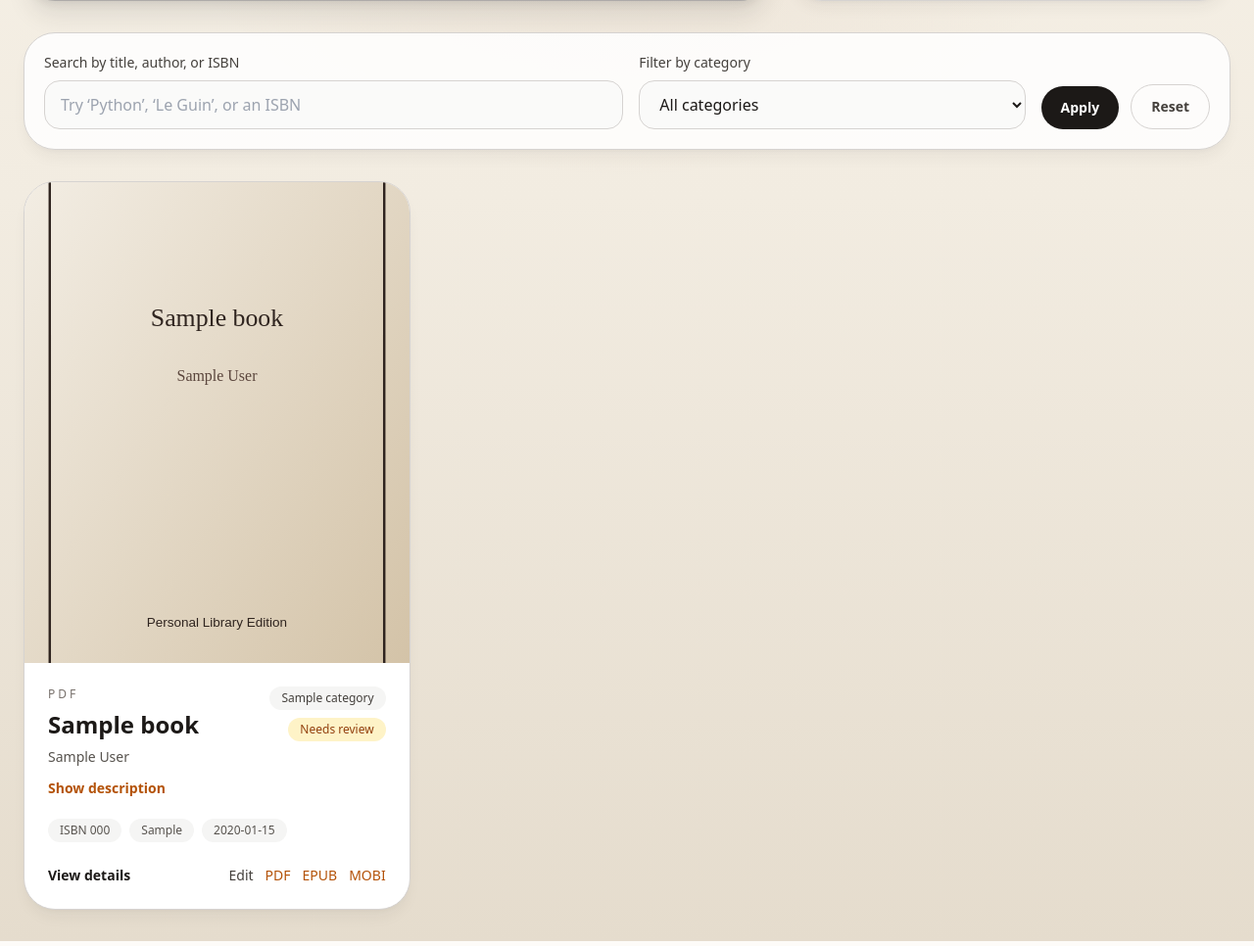
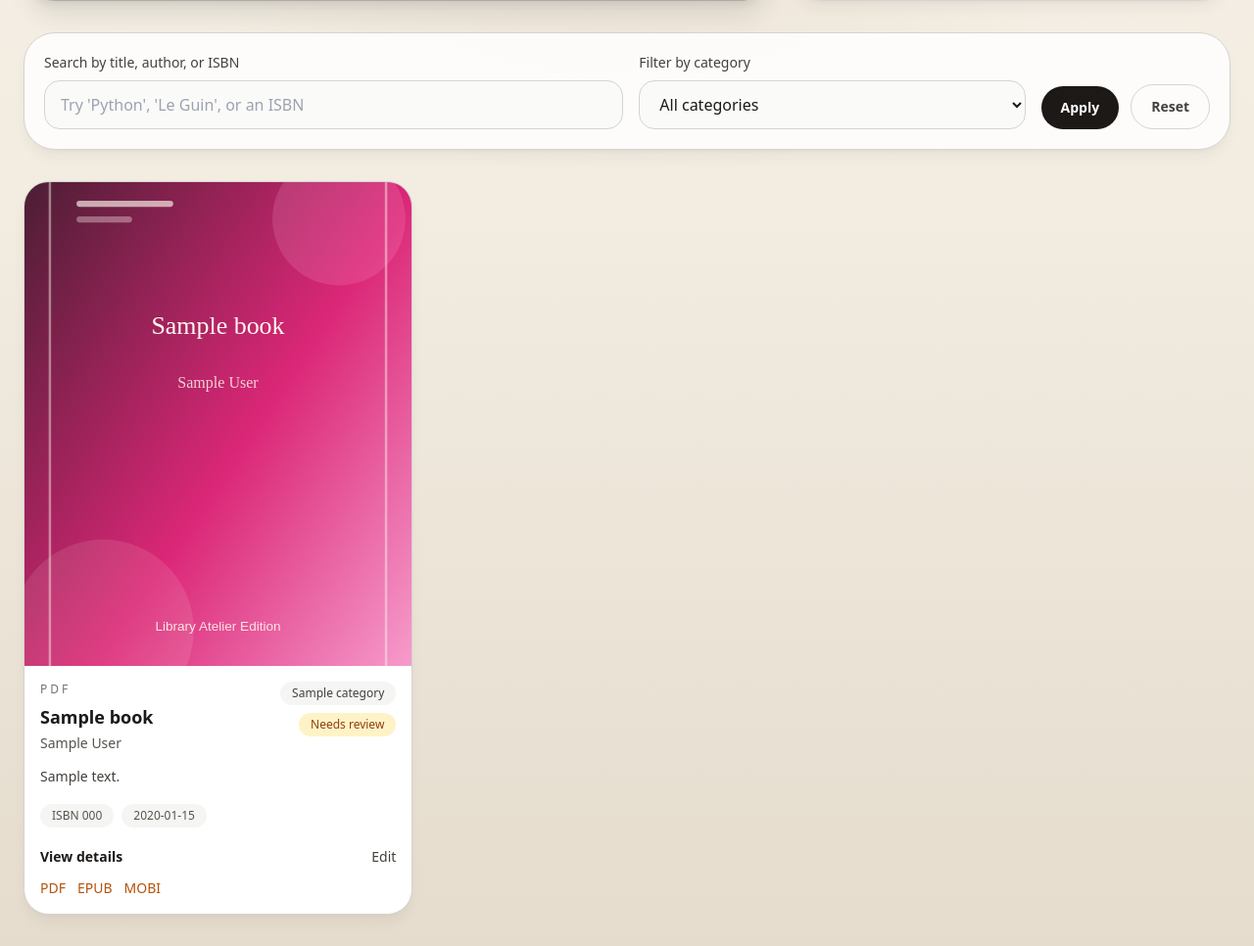
Before and after one commit to colinleroux/bookidea, a Flask app: page / in a window 1280 px wide. Shown: the part 421-1387 px from the top of the page at 98% size. Run offline with Flask 3, Linux system fonts and the light colour scheme; tables that the repository leaves empty hold one stand-in row (values such as "Sample post"); some libraries are stand-ins or nearby versions.

Commit message:
Refresh placeholder covers and tighten library card layout

```diff
--- a/app/routes.py
+++ b/app/routes.py
@@ -187,9 +187,15 @@ def download_book_file(filename):
 def book_cover(book_id):
     book = Book.query.get_or_404(book_id)
 
-    if not book.cover_image or not cover_file_path(book.cover_image) or not cover_file_path(book.cover_image).exists():
+    cover_path = cover_file_path(book.cover_image) if book.cover_image else None
+    if not book.cover_image or not cover_path or not cover_path.exists():
         book.cover_image = ensure_placeholder_cover(book)
         db.session.commit()
+    elif cover_path.suffix.lower() == ".svg":
+        refreshed_cover = ensure_placeholder_cover(book)
+        if refreshed_cover != book.cover_image:
+            book.cover_image = refreshed_cover
+            db.session.commit()
 
     return send_from_directory(current_app.config["COVERS_DIR"], Path(book.cover_image).name)
 
--- a/app/services/importer.py
+++ b/app/services/importer.py
@@ -119,21 +119,40 @@ def ensure_placeholder_cover(book):
     slug = slugify(f"{book.title}-{book.author}")
     cover_path = covers_dir / f"{slug}.svg"
 
-    if not cover_path.exists():
+    should_refresh = False
+    if cover_path.exists() and cover_path.suffix.lower() == ".svg":
+        existing_svg = cover_path.read_text(encoding="utf-8")
+        should_refresh = "Personal Library Edition" in existing_svg
+
+    if not cover_path.exists() or should_refresh:
         title = escape_xml(book.title[:40])
         author = escape_xml(book.author[:40])
+        palette_seed = sum(ord(char) for char in f"{book.title}{book.author}")
+        palettes = [
+            ("#0f172a", "#2563eb", "#7dd3fc", "#f8fafc"),
+            ("#3f1d2e", "#db2777", "#f9a8d4", "#fff7ed"),
+            ("#172554", "#7c3aed", "#c4b5fd", "#fdf4ff"),
+            ("#052e16", "#16a34a", "#86efac", "#f0fdf4"),
+            ("#3b0764", "#f59e0b", "#fde68a", "#fffbeb"),
+        ]
+        bg_dark, bg_mid, accent, text_light = palettes[palette_seed % len(palettes)]
         svg = f"""<svg xmlns="http://www.w3.org/2000/svg" width="640" height="960" viewBox="0 0 640 960">
   <defs>
     <linearGradient id="bg" x1="0%" y1="0%" x2="100%" y2="100%">
-      <stop offset="0%" stop-color="#f4efe6" />
-      <stop offset="100%" stop-color="#d2c1a5" />
+      <stop offset="0%" stop-color="{bg_dark}" />
+      <stop offset="55%" stop-color="{bg_mid}" />
+      <stop offset="100%" stop-color="{accent}" />
     </linearGradient>
   </defs>
   <rect width="640" height="960" fill="url(#bg)" />
-  <rect x="42" y="42" width="556" height="876" rx="28" fill="none" stroke="#2f241f" stroke-width="4" />
-  <text x="320" y="320" text-anchor="middle" font-size="42" font-family="Georgia, serif" fill="#2f241f">{title}</text>
-  <text x="320" y="410" text-anchor="middle" font-size="26" font-family="Georgia, serif" fill="#5b463d">{author}</text>
-  <text x="320" y="820" text-anchor="middle" font-size="22" font-family="Arial, sans-serif" fill="#2f241f">Personal Library Edition</text>
+  <circle cx="520" cy="140" r="110" fill="{accent}" fill-opacity="0.18" />
+  <circle cx="130" cy="820" r="150" fill="{text_light}" fill-opacity="0.10" />
+  <rect x="42" y="42" width="556" height="876" rx="28" fill="none" stroke="{text_light}" stroke-opacity="0.45" stroke-width="4" />
+  <rect x="86" y="110" width="160" height="10" rx="5" fill="{text_light}" fill-opacity="0.65" />
+  <rect x="86" y="136" width="92" height="10" rx="5" fill="{text_light}" fill-opacity="0.35" />
+  <text x="320" y="330" text-anchor="middle" font-size="42" font-family="Georgia, serif" fill="{text_light}">{title}</text>
+  <text x="320" y="420" text-anchor="middle" font-size="26" font-family="Georgia, serif" fill="{text_light}" fill-opacity="0.82">{author}</text>
+  <text x="320" y="820" text-anchor="middle" font-size="22" font-family="Arial, sans-serif" fill="{text_light}" fill-opacity="0.88">Library Atelier Edition</text>
 </svg>
 """
         cover_path.write_text(svg, encoding="utf-8")
--- a/app/templates/index.html
+++ b/app/templates/index.html
@@ -32,7 +32,7 @@
                 type="text"
                 name="q"
                 value="{{ query_text }}"
-                placeholder="Try ‘Python’, ‘Le Guin’, or an ISBN"
+                placeholder="Try 'Python', 'Le Guin', or an ISBN"
                 class="w-full rounded-2xl border border-stone-300 bg-stone-50 px-4 py-3 outline-none ring-0 transition focus:border-amber-600"
             >
         </label>
@@ -56,18 +56,18 @@
 
 <section>
     {% if books %}
-        <div class="grid gap-6 md:grid-cols-2 xl:grid-cols-3">
-                    {% for book in books %}
-                        <article class="overflow-hidden rounded-[2rem] border border-stone-300 bg-white shadow-lg shadow-stone-800/5 transition hover:-translate-y-1 hover:shadow-xl" x-data="{ expanded: false }">
-                            <div class="aspect-[4/5] overflow-hidden bg-stone-200">
+        <div class="grid gap-5 sm:grid-cols-2 lg:grid-cols-3 2xl:grid-cols-4">
+            {% for book in books %}
+                <article class="flex h-full flex-col overflow-hidden rounded-[1.6rem] border border-stone-300 bg-white shadow-lg shadow-stone-800/5 transition hover:-translate-y-1 hover:shadow-xl">
+                    <div class="aspect-[4/5] overflow-hidden bg-stone-200">
                         <img src="{{ url_for('main.book_cover', book_id=book.id) }}" alt="Cover for {{ book.title }}" class="h-full w-full object-cover">
-                            </div>
-                    <div class="p-6">
+                    </div>
+                    <div class="flex flex-1 flex-col p-4">
                         <div class="flex items-start justify-between gap-4">
                             <div>
                                 <p class="text-xs uppercase tracking-[0.25em] text-stone-500">{{ book.primary_format }}</p>
-                                <h2 class="mt-2 text-2xl font-semibold leading-tight text-stone-900">{{ book.title }}</h2>
-                                <p class="mt-2 text-sm text-stone-600">{{ book.author }}</p>
+                                <h2 class="mt-2 text-lg font-semibold leading-snug text-stone-900">{{ book.title }}</h2>
+                                <p class="mt-1 text-sm text-stone-600">{{ book.author }}</p>
                             </div>
                             <div class="flex flex-col items-end gap-2">
                                 {% if book.category %}
@@ -80,20 +80,20 @@
                         </div>
 
                         {% if book.description %}
-                            <p class="mt-4 text-sm leading-6 text-stone-700" x-show="expanded">{{ book.description }}</p>
-                            <button type="button" class="mt-3 text-sm font-semibold text-amber-700" @click="expanded = !expanded" x-text="expanded ? 'Hide description' : 'Show description'"></button>
+                            <p class="mt-3 text-sm leading-6 text-stone-700">{{ book.description[:110] }}{% if book.description|length > 110 %}...{% endif %}</p>
                         {% endif %}
 
-                        <div class="mt-5 flex flex-wrap gap-2 text-xs text-stone-600">
+                        <div class="mt-4 flex flex-wrap gap-2 text-xs text-stone-600">
                             {% if book.isbn %}<span class="rounded-full bg-stone-100 px-3 py-1">ISBN {{ book.isbn }}</span>{% endif %}
-                            {% if book.publisher %}<span class="rounded-full bg-stone-100 px-3 py-1">{{ book.publisher }}</span>{% endif %}
                             {% if book.published_date %}<span class="rounded-full bg-stone-100 px-3 py-1">{{ book.published_date }}</span>{% endif %}
                         </div>
 
-                        <div class="mt-6 flex items-center justify-between">
-                            <a href="{{ url_for('main.book_detail', book_id=book.id) }}" class="text-sm font-semibold text-stone-900">View details</a>
-                            <div class="flex flex-wrap gap-3">
+                        <div class="mt-auto pt-5">
+                            <div class="flex items-center justify-between">
+                                <a href="{{ url_for('main.book_detail', book_id=book.id) }}" class="text-sm font-semibold text-stone-900">View details</a>
                                 <a href="{{ url_for('main.edit_book', book_id=book.id) }}" class="text-sm font-medium text-stone-700">Edit</a>
+                            </div>
+                            <div class="mt-3 flex flex-wrap gap-3">
                                 {% for label, filename in book.available_formats() %}
                                     <a href="{{ url_for('main.download_book_file', filename=filename) }}" class="text-sm font-medium text-amber-700">{{ label }}</a>
                                 {% endfor %}
@@ -106,7 +106,7 @@
     {% else %}
         <div class="rounded-[2rem] border border-dashed border-stone-400 bg-white/70 px-8 py-12 text-center">
             <h2 class="text-2xl font-semibold text-stone-900">No books match the current filters.</h2>
-            <p class="mt-3 text-stone-600">Drop a few PDF or EPUB files into `data/new_books`, import them, and we’ll start building out the collection.</p>
+            <p class="mt-3 text-stone-600">Drop a few PDF or EPUB files into `data/new_books`, import them, and we'll start building out the collection.</p>
         </div>
     {% endif %}
 </section>
```
